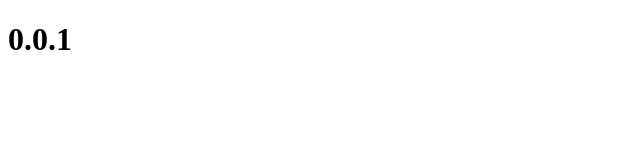
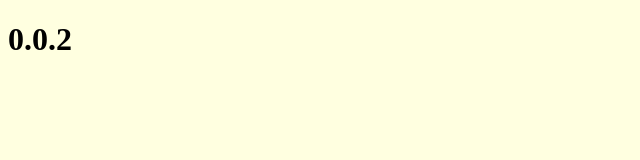
Before and after one commit to drc-tutorial/www.tutorial.com, a plain HTML site: page version/index.html in a window 1280 px wide. Shown: the whole page, without its empty margins (0-640 px from the left). Drawn offline with Linux system fonts and the light colour scheme.

Commit message:
version 0.0.2

```diff
--- /dev/null
+++ b/version/css/style.css
@@ -0,0 +1,3 @@
+body {
+	background-color: lightyellow;
+}
--- a/version/index.html
+++ b/version/index.html
@@ -2,8 +2,9 @@
 <html>
 <head>
 	<title>Home</title>
+	<link rel="stylesheet" type="text/css" href="css/style.css">
 </head>
 <body>
-	<h1>0.0.1</h1>
+	<h1>0.0.2</h1>
 </body>
 </html>
```
